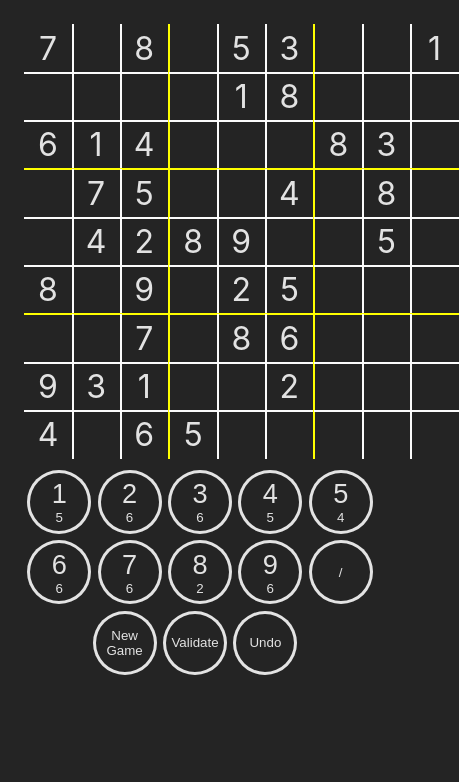
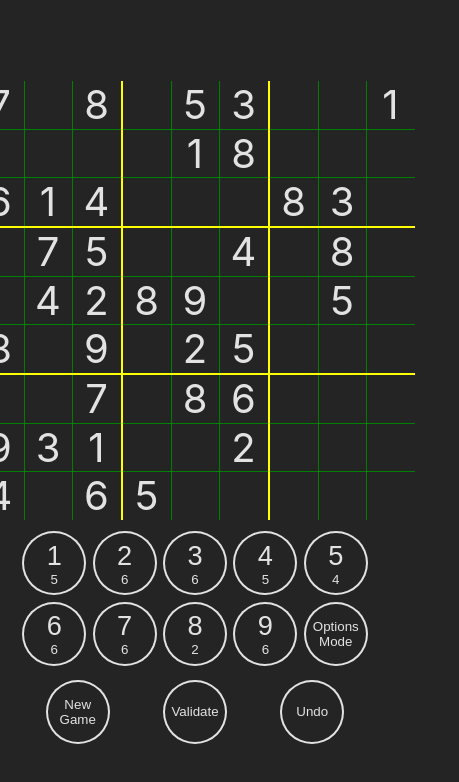
Before and after one commit to SeanBlair/sudoku, a Svelte app: page / in a window 390 px wide. Shown: the top 782 px of the page, 459 px wide, since content can reach past the window. Built offline with nearby package versions, Linux system fonts and the light colour scheme.

Commit message:
Improve styling, especially for mobile

```diff
--- a/src/App.svelte
+++ b/src/App.svelte
@@ -5,3 +5,9 @@
 <main>
   <Sudoku />
 </main>
+
+<style>
+  main {
+    height: 100%;
+  }
+</style>
--- a/src/app.css
+++ b/src/app.css
@@ -4,3 +4,25 @@
   color: rgba(255, 255, 255, 0.87);
   background-color: #242424;
 }
+
+/* override browser default */
+html,
+body {
+  margin: 0;
+  padding: 0;
+}
+
+/* use viewport-relative units to cover page fully */
+body {
+  height: 100vh;
+  width: 100vw;
+}
+
+/* include border and padding in element width and height */
+* {
+  box-sizing: border-box;
+}
+
+#app {
+  height: 100%;
+}
--- a/src/lib/Cell.svelte
+++ b/src/lib/Cell.svelte
@@ -29,6 +29,8 @@
     width: 3rem;
     height: 3rem;
 
+    padding: 1px;
+
     font-size: .7rem;
 
     display: grid;
@@ -44,7 +46,7 @@
   }
 
   div.isSet {
-    font-size: 2rem;
+    font-size: 2.5rem;
   }
 
   div.isLocked {
--- a/src/lib/Sudoku.svelte
+++ b/src/lib/Sudoku.svelte
@@ -119,6 +119,7 @@
     {/each}
   </div>
 
+  <div class="inputs">
     <div class="number-inputs">
       {#each sudokuNumbers as number}
         <button
@@ -133,7 +134,7 @@
       <button
         class:optionsMode
         on:click={() => optionsMode = !optionsMode}
-    >/</button>
+      >Options Mode</button>
     </div>
 
     <div class="controls">
@@ -141,33 +142,33 @@
       <button on:click={() => validate()}>Validate</button>
       <button on:click={() => undo()}>Undo</button>
     </div>
-  <div>
+
+    <div class="validity">
       {#if displayValidity}
-      <div class="validity" class:isValid out:fade>{isValid ? 'Is' : 'Is Not'} Valid!</div>
+        <div class:isValid out:fade>{isValid ? 'Is' : 'Is Not'} Valid!</div>
       {/if}
+    </div>
   </div>
 </div>
 
 <style>
   .game {
-    padding: 1rem;
-    text-align: center;
-  }
-
-  .board, .cell-group, .number-inputs, .controls {
-    width: fit-content;
-    margin: 0 auto;
+    height: 100%;
+    display: flex;
+    flex-direction: column;
+    justify-content: center;
+    align-items: center;
   }
 
   .board, .cell-group {
     display: grid;
-    grid-template-columns: 1fr 1px 1fr 1px 1fr;
-    grid-template-rows: 1fr 1px 1fr 1px 1fr;
+    grid-template-columns: 1fr 0.5px 1fr 0.5px 1fr;
+    grid-template-rows: 1fr 0.5px 1fr 0.5px 1fr;
   }
 
-  .cell-group {
-    grid-template-columns: 1fr 0.1px 1fr 0.1px 1fr;
-    grid-template-rows: 1fr 0.1px 1fr 0.1px 1fr;
+  .board {
+    grid-template-columns: 1fr 2px 1fr 2px 1fr;
+    grid-template-rows: 1fr 2px 1fr 2px 1fr;
   }
 
   .horizontal-divider {
@@ -175,23 +176,24 @@
   }
 
   .horizontal-divider, .vertical-divider {
-    border: solid 1px yellow;
     background-color: yellow;
   }
 
   .cell-group .horizontal-divider, .cell-group .vertical-divider {
-    border: solid .1px;
-    background-color: rgba(255, 255, 255, 0.87);
+    background-color: green;
   }
 
   .number-inputs {
     display: grid;
     grid-template-columns: repeat(5, 1fr);
+  }
+
+  .number-inputs, .controls {
     margin-top: 0.5rem;
   }
 
   button {
-    border: solid;
+    border: solid 2px;
     border-radius: 50%;
 
     width: 4rem;
@@ -212,8 +214,9 @@
     color: grey;
   }
 
-  .controls {
+  .controls, .validity {
     display: flex;
+    justify-content: space-around;
   }
 
   .number-input {
@@ -225,10 +228,11 @@
   }
 
   .validity {
+    color: red;
+    height: 1rem;
+  }
+
+  .validity .isValid {
     color: lightgreen;
   }
-
-  .validity:not(.valid) {
-    color: red;
-  }
 </style>
--- a/src/lib/sudokuUtils.js
+++ b/src/lib/sudokuUtils.js
@@ -16,5 +16,5 @@ export function getRandomInt(min, max) {
 }
 
 export function allValuesAreUnique(array) {
-  return new Set(rowValues).size === rowValues.length;
+  return new Set(array).size === array.length;
 }
```
Lines whose indentation alone changed are shown as unchanged.
